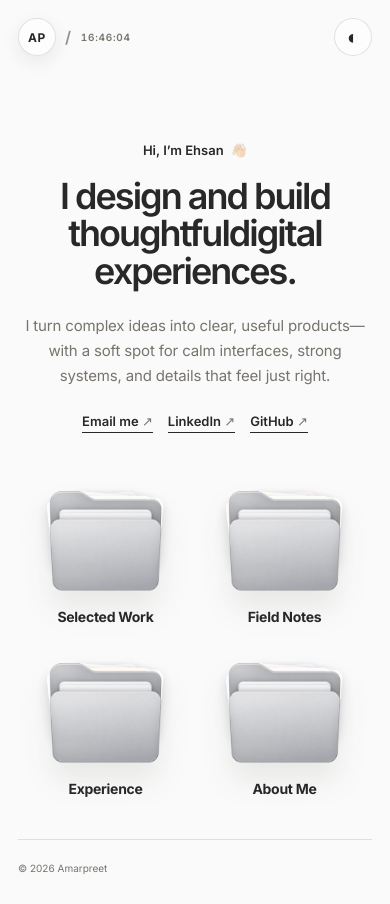
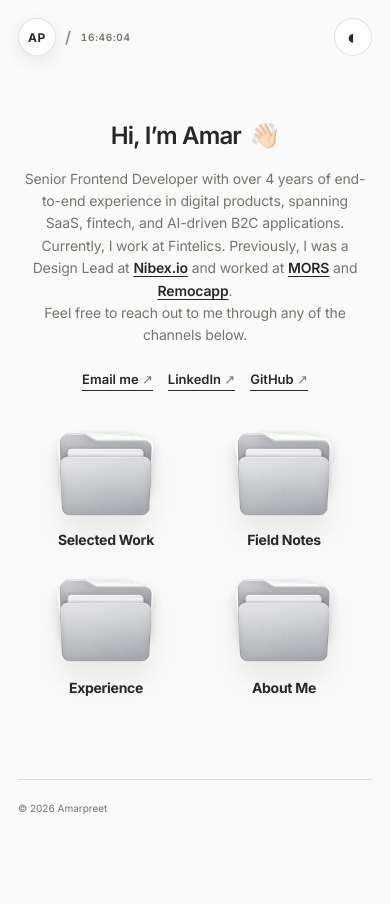
Before and after one commit to amarmanhala/amarpreet, a React (Vite) app: page / in a window 390 px wide. After the commit the page ends 844 px from the top, so only its background shows below. Built offline with nearby package versions, Linux system fonts and the light colour scheme.

Commit message:
Refine homepage introduction and layout

```diff
--- a/src/App.css
+++ b/src/App.css
@@ -1,7 +1,7 @@
 :root { --ink: #282828; --muted: #77746c; --paper: #fafafa; --surface: rgba(255,255,255,.5); --line: rgba(45,43,38,.13); --shadow: 0 22px 70px rgba(55,48,36,.09); }
 :root[data-theme='dark'] { --ink: #fafafa; --muted: #aaa69d; --paper: #111111; --surface: rgba(255,255,255,.045); --line: rgba(255,255,255,.12); --shadow: 0 22px 70px rgba(0,0,0,.24); color: var(--ink); background: var(--paper); }
 body { background: var(--paper); color: var(--ink); transition: color .25s, background .25s; }
-.site-shell { width: min(100%,1600px); min-height: 100vh; margin: 0 auto; display: flex; flex-direction: column; }
+.site-shell { width: min(100%,1600px); min-height: 100svh; margin: 0 auto; display: flex; flex-direction: column; }
 .site-header { display: flex; align-items: center; justify-content: space-between; padding: 28px 42px; }
 .identity { display: inline-flex; align-items: center; gap: 14px; color: var(--muted); text-decoration: none; font-size: 12px; font-weight: 600; letter-spacing: .06em; }
 .avatar { width: 44px; height: 44px; display: grid; place-items: center; border: 1px solid var(--line); border-radius: 50%; color: var(--ink); background: var(--surface); box-shadow: 0 6px 18px rgba(43,40,32,.08); font-size: 12px; font-weight: 700; }
@@ -14,23 +14,24 @@ body { background: var(--paper); color: var(--ink); transition: color .25s, back
 .theme-toggle { width: 42px; height: 42px; border: 1px solid var(--line); border-radius: 50%; cursor: pointer; background: var(--surface); font-size: 20px; line-height: 1; transition: transform .2s,background .2s; }
 .theme-toggle:hover { transform: rotate(18deg); }
 .theme-toggle:focus-visible, a:focus-visible { outline: 2px solid #6689c7; outline-offset: 4px; }
-.home { flex: 1; width: 100%; display: flex; flex-direction: column; justify-content: center; align-items: center; padding: 56px 36px 42px; }
+.home { flex: 1; width: 100%; min-height: 0; display: flex; flex-direction: column; justify-content: center; align-items: center; padding: 24px 36px; }
 .intro { width: min(760px,100%); text-align: center; }
 .eyebrow { margin: 0 0 20px; color: var(--muted); font-size: 13px; font-weight: 600; letter-spacing: .08em; text-transform: uppercase; }
-.greeting { color: var(--ink); letter-spacing: 0; text-transform: none; }
-.eyebrow span { display: inline-block; margin-left: 4px; color: #b2794c; animation: twinkle 2.6s ease-in-out infinite; }
+.greeting { margin: 0; color: var(--ink); font-size: clamp(24px,2.2vw,32px); font-weight: 600; letter-spacing: -.035em; line-height: 1.15; }
+.greeting span { display: inline-block; margin-left: 4px; animation: twinkle 2.6s ease-in-out infinite; }
 @keyframes twinkle { 50% { transform: rotate(18deg) scale(1.18); opacity: .65; } }
-.intro h1, .interior h1 { margin: 0; color: var(--ink); font-size: clamp(36px,4.2vw,66px); line-height: 1.04; letter-spacing: -.055em; font-weight: 600; }
-.lede { width: min(620px,100%); margin: 24px auto 0; color: var(--muted); font-size: 17px; line-height: 1.65; letter-spacing: -.01em; }
+.interior h1 { margin: 0; color: var(--ink); font-size: clamp(36px,4.2vw,66px); line-height: 1.04; letter-spacing: -.055em; font-weight: 600; }
+.bio { width: min(740px,100%); margin: 18px auto 0; color: var(--muted); font-size: 15px; line-height: 1.6; letter-spacing: -.01em; }
+.bio a { color: var(--ink); font-weight: 600; text-underline-offset: 3px; }
 .social-links { display: flex; justify-content: center; gap: 24px; margin-top: 24px; }
 .social-links a { position: relative; color: var(--ink); text-decoration: none; font-size: 13px; font-weight: 600; }
 .social-links a::after { content: ''; position: absolute; left: 0; right: 0; bottom: -4px; height: 1px; background: currentColor; transform-origin: right; transition: transform .2s; }
 .social-links a:hover::after { transform: scaleX(.35); }
 .social-links span { color: var(--muted); font-weight: 400; }
-.folder-grid { width: min(1000px,100%); display: grid; grid-template-columns: repeat(4,1fr); gap: clamp(16px,3vw,40px); margin: 76px auto 0; }
+.folder-grid { width: min(880px,100%); display: grid; grid-template-columns: repeat(4,1fr); gap: clamp(16px,3vw,36px); margin: 42px auto 0; }
 .folder-card { display: block; min-width: 0; color: var(--ink); text-decoration: none; text-align: center; opacity: 0; animation: folder-in .7s cubic-bezier(.2,.8,.2,1) forwards; animation-delay: var(--delay); }
 @keyframes folder-in { from { opacity: 0; transform: translateY(16px); } to { opacity: 1; transform: none; } }
-.folder-visual { position: relative; display: block; width: 100%; max-width: 170px; aspect-ratio: 1.28; margin: 0 auto; filter: drop-shadow(0 18px 14px rgba(56,50,39,.09)); transition: transform .45s cubic-bezier(.2,.8,.2,1),filter .45s; }
+.folder-visual { position: relative; display: block; width: 100%; max-width: 140px; aspect-ratio: 1.28; margin: 0 auto; filter: drop-shadow(0 18px 14px rgba(56,50,39,.09)); transition: transform .45s cubic-bezier(.2,.8,.2,1),filter .45s; }
 .folder-visual > img { position: absolute; z-index: 4; inset: auto 0 0; width: 100%; height: auto; display: block; }
 .paper { position: absolute; z-index: 2; left: 17%; bottom: 35%; width: 67%; height: 63%; padding: 12px; overflow: hidden; text-align: left; color: #29334a; border: 3px solid rgba(255,255,255,.8); border-radius: 8px; background: #eaf1fd; box-shadow: 0 4px 12px rgba(39,46,61,.16); transform-origin: 50% 100%; transition: transform .5s cubic-bezier(.2,.8,.2,1); }
 .paper b { display: block; margin-bottom: 7px; font-size: 9px; line-height: 1.2; }
@@ -56,7 +57,7 @@ body { background: var(--paper); color: var(--ink); transition: color .25s, back
 .folder-card:hover .paper-back, .folder-card:focus-visible .paper-back { transform: translate(-18%,-30%) rotate(-10deg); }
 .folder-card:hover .paper-middle, .folder-card:focus-visible .paper-middle { transform: translate(14%,-36%) rotate(8deg); }
 .folder-card:hover .paper-front, .folder-card:focus-visible .paper-front { transform: translateY(-26%) rotate(-1deg); }
-.hover-hint { margin: 36px 0 0; color: var(--muted); font-size: 10px; letter-spacing: .04em; opacity: .7; }
+.hover-hint { margin: 22px 0 0; color: var(--muted); font-size: 10px; letter-spacing: .04em; opacity: .7; }
 .hover-hint span { display: inline-block; margin-right: 6px; transform: rotate(-10deg); }
 footer { display: flex; justify-content: space-between; align-items: center; margin: 0 42px; padding: 22px 0 30px; color: var(--muted); border-top: 1px solid var(--line); font-size: 10px; }
 footer nav { display: flex; gap: 18px; }
@@ -96,16 +97,16 @@ footer a:hover, footer a.active { color: var(--ink); }
 .about-panel p { margin: 0 0 24px; color: var(--muted); font-size: 18px; line-height: 1.7; }
 .about-panel a { display: inline-block; margin-top: 20px; font-size: 14px; font-weight: 600; }
 @media (max-width:900px) {
-  .site-header { padding: 22px 24px; } .available { display: none; } .home { padding: 64px 22px 42px; }
-  .folder-grid { grid-template-columns: repeat(2,minmax(0,1fr)); width: min(520px,100%); gap: 42px 28px; margin-top: 68px; }
-  .folder-visual { max-width: 160px; } .project { grid-template-columns: 1fr; } .project:nth-child(even) .project-art { order: 0; }
+  .site-header { padding: 22px 24px; } .available { display: none; } .home { padding: 48px 22px 36px; }
+  .folder-grid { grid-template-columns: repeat(2,minmax(0,1fr)); width: min(440px,100%); gap: 34px 24px; margin-top: 48px; }
+  .folder-visual { max-width: 130px; } .project { grid-template-columns: 1fr; } .project:nth-child(even) .project-art { order: 0; }
   .about-panel { grid-template-columns: 1fr; padding: 34px; } .about-monogram { min-height: 260px; }
 }
 @media (max-width:560px) {
   .site-header { padding: 18px; } .identity { gap: 9px; } .avatar { width: 38px; height: 38px; } .place { display: none; }
-  .clock { font-size: 10px; } .theme-toggle { width: 38px; height: 38px; } .home { justify-content: flex-start; padding-top: 68px; }
-  .intro h1 br { display: none; } .lede { font-size: 15px; } .social-links { gap: 15px; flex-wrap: wrap; }
-  .folder-grid { gap: 36px 12px; margin-top: 60px; } .folder-visual { max-width: 136px; } .folder-copy small, .hover-hint { display: none; }
+  .clock { font-size: 10px; } .theme-toggle { width: 38px; height: 38px; } .home { justify-content: flex-start; padding-top: 48px; }
+  .bio { font-size: 14px; } .social-links { gap: 15px; flex-wrap: wrap; }
+  .folder-grid { gap: 30px 10px; margin-top: 44px; } .folder-visual { max-width: 112px; } .folder-copy small, .hover-hint { display: none; }
   footer { margin: 0 18px; } footer nav { display: none; } .interior { width: calc(100% - 36px); padding-top: 48px; }
   .back-link { margin-bottom: 52px; } .project-list, .note-list, .timeline, .about-panel { margin-top: 64px; }
   .project { padding: 18px; min-height: 0; border-radius: 20px; } .project-art { min-height: 220px; }
--- a/src/App.tsx
+++ b/src/App.tsx
@@ -65,9 +65,11 @@ function Home() {
   return (
     <main className="home">
       <section className="intro" aria-labelledby="intro-title">
-        <p className="eyebrow greeting">Hi, I’m Ehsan <span aria-hidden="true">👋🏻</span></p>
-        <h1 id="intro-title">I design and build thoughtful<br />digital experiences.</h1>
-        <p className="lede">I turn complex ideas into clear, useful products—with a soft spot for calm interfaces, strong systems, and details that feel just right.</p>
+        <h1 id="intro-title" className="greeting">Hi, I’m Amar <span aria-hidden="true">👋🏻</span></h1>
+        <p className="bio">
+          Senior Frontend Developer with over 4 years of end-to-end experience in digital products, spanning SaaS, fintech, and AI-driven B2C applications. Currently, I work at Fintelics. Previously, I was a Design Lead at <a href="https://nibex.io/" target="_blank" rel="noreferrer">Nibex.io</a> and worked at <a href="https://www.linkedin.com/company/mors-llc/home/" target="_blank" rel="noreferrer">MORS</a> and <a href="https://remocapp.com/" target="_blank" rel="noreferrer">Remocapp</a>.
+          <br />Feel free to reach out to me through any of the channels below.
+        </p>
         <nav className="social-links" aria-label="Contact links">
           <a href="mailto:hello@amarpreet.ca">Email me <span>↗</span></a>
           <a href="https://www.linkedin.com" target="_blank" rel="noreferrer">LinkedIn <span>↗</span></a>
```
